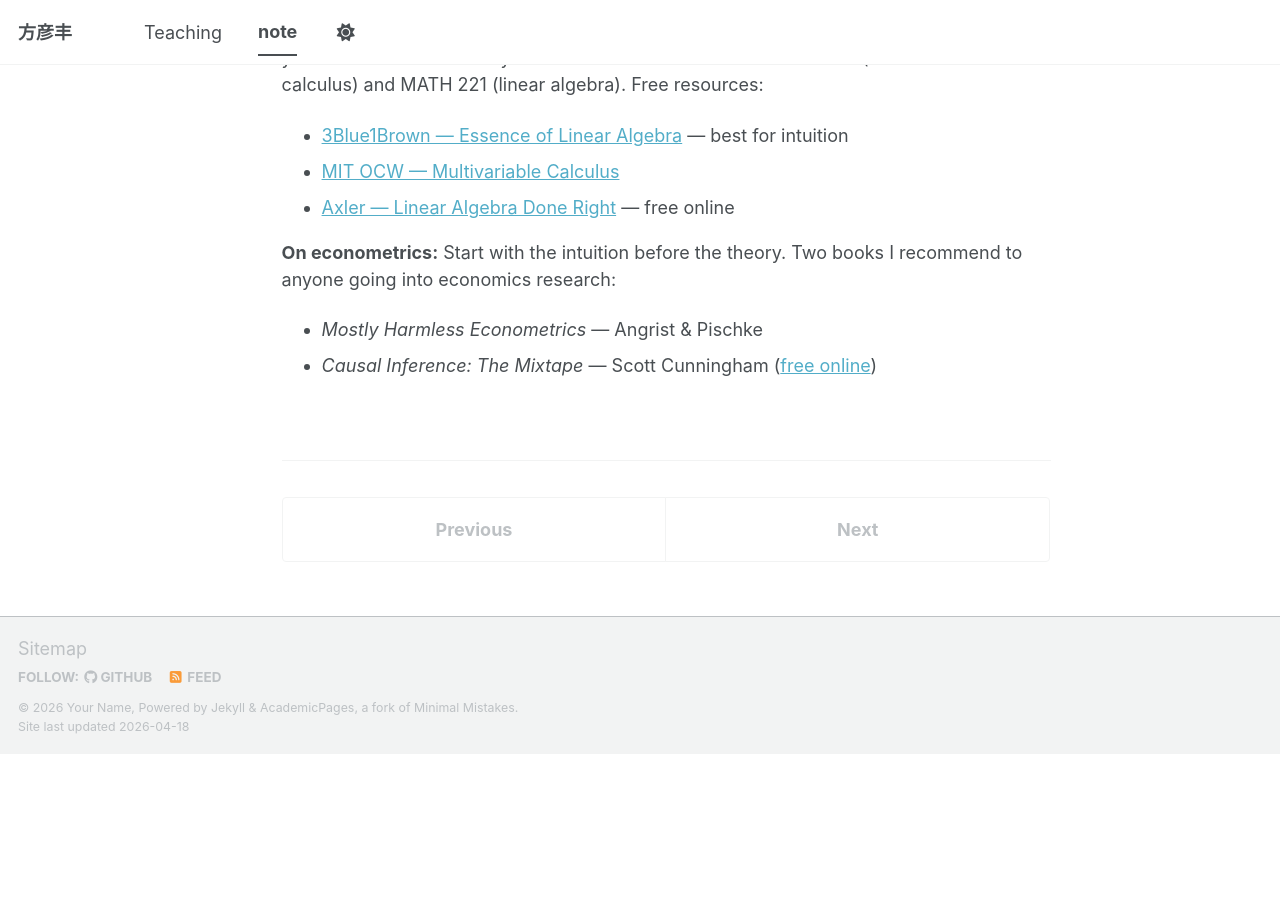
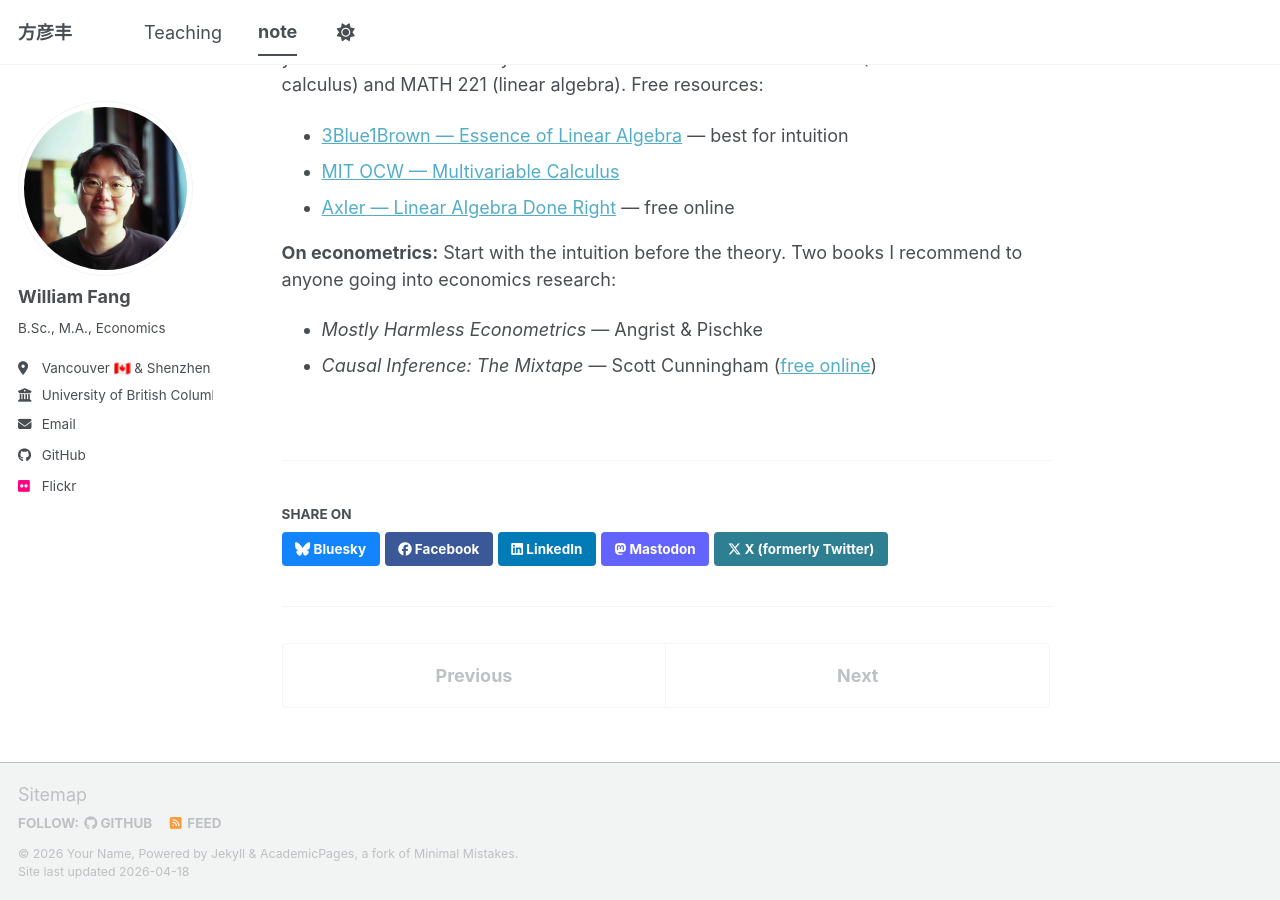
Before and after one commit to will-yanfeng-fang/will-yanfeng-fang.github.io, a Jekyll site: the page built from _note/Guide-undergrad.md, in a window 1280 px wide and 900 px high, scrolled down 4772 px. Built offline with Jekyll 4.4.1, drawn with Linux system fonts in a browser that asks for light colours; a script bundle is joined from its source files by our own code; library files that are not in the unit come from our copies; before the commit the page ends 5526 px from its top, so only the background shows below that; some of the changed lines change nothing that is shown.

Commit message:
Update _config.yml

```diff
--- a/_config.yml
+++ b/_config.yml
@@ -292,6 +292,14 @@ defaults:
       layout: talk
       author_profile: true
       share: true
+    # _note
+  - scope:
+      path: ""
+      type: note
+    values:
+      layout: single
+      author_profile: true
+      share: true
 
 
 # Sass/SCSS
```
